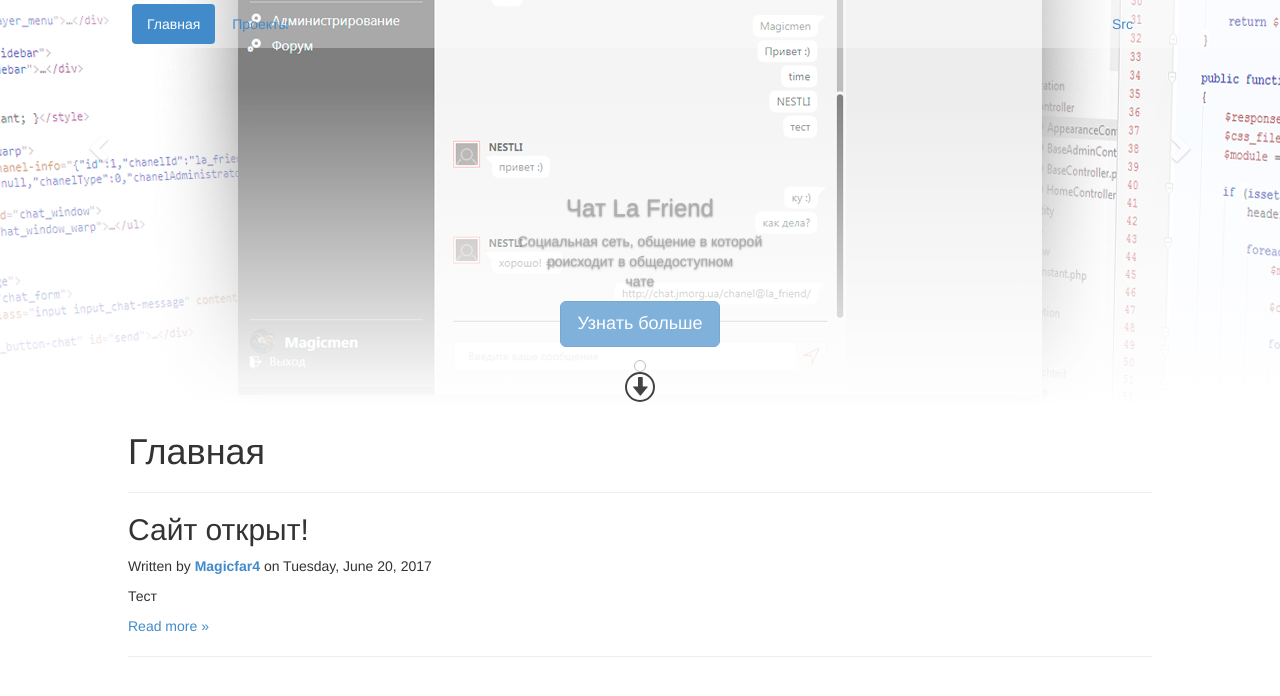
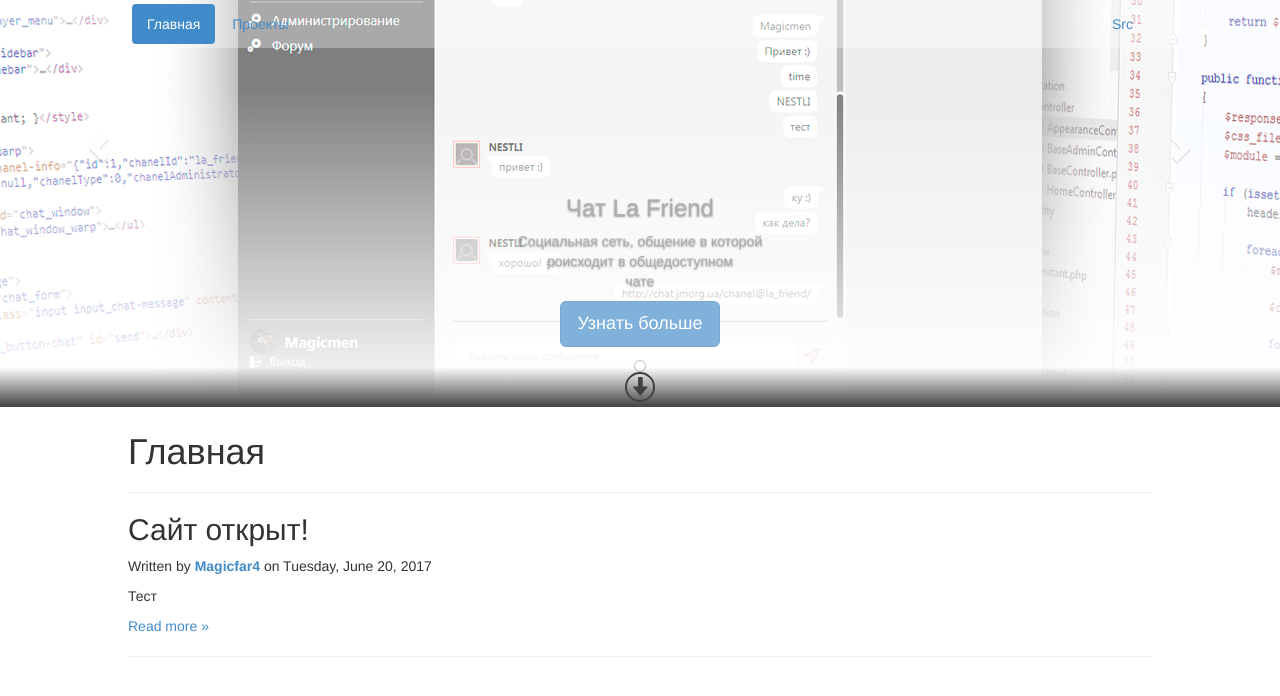
Before and after one commit to jm-organization/jm-organization.github.io, a Jekyll site: the page built from index.html, in a window 1280 px wide and 1400 px high, scrolled down 123 px. Shown: the top 696 px of the window. Built offline with Jekyll 4.4.1, drawn with Linux system fonts in a browser that asks for light colours.

Commit message:
изменения вида начальной страници

```diff
--- a/assets/css/main.css
+++ b/assets/css/main.css
@@ -80,10 +80,12 @@ section {
   position: absolute;
   width: 100%; }
   .jm-warp.warp-button-to-content {
-    bottom: 5px;
-    height: 30px;
+    bottom: 0;
+    height: 40px;
     background: transparent;
-    z-index: 5896; }
+    z-index: 5896;
+    padding: 5px 0;
+    background: linear-gradient(to top, #424242, transparent); }
   .jm-warp a[data-href="@content"] {
     width: 30px;
     height: 100%;
--- a/assets/css/main.sass
+++ b/assets/css/main.sass
@@ -88,10 +88,12 @@ section
   position: absolute
   width: $width
   &.warp-button-to-content
-    bottom: 5px
-    height: $menuHeight - 18px
+    bottom: 0
+    height: $menuHeight - 8px
     background: transparent
     z-index: $maxZIndex - 2
+    padding: 5px 0
+    background: linear-gradient(to top, $darkColor, transparent)
   a[data-href="@content"]
     width: $menuHeight - 18px
     height: 100%
```
